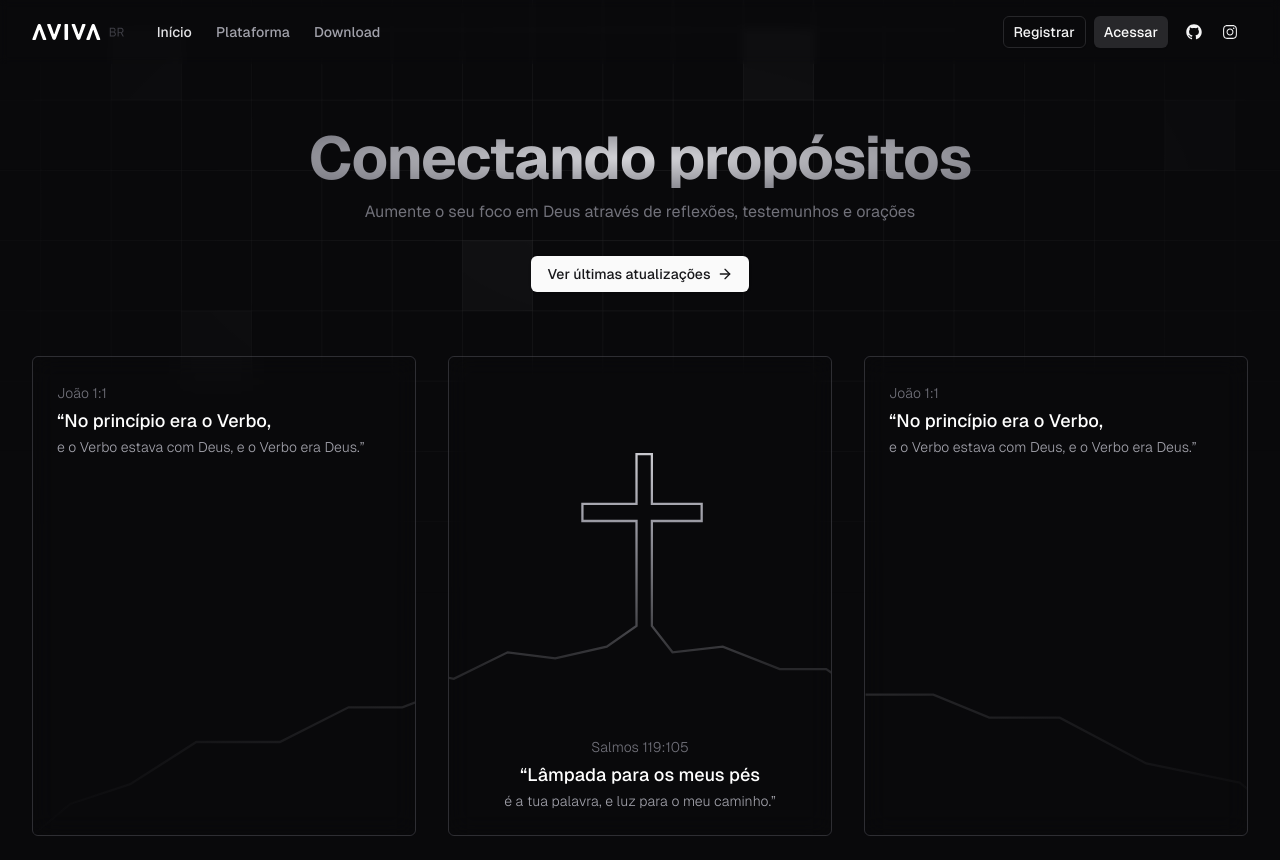
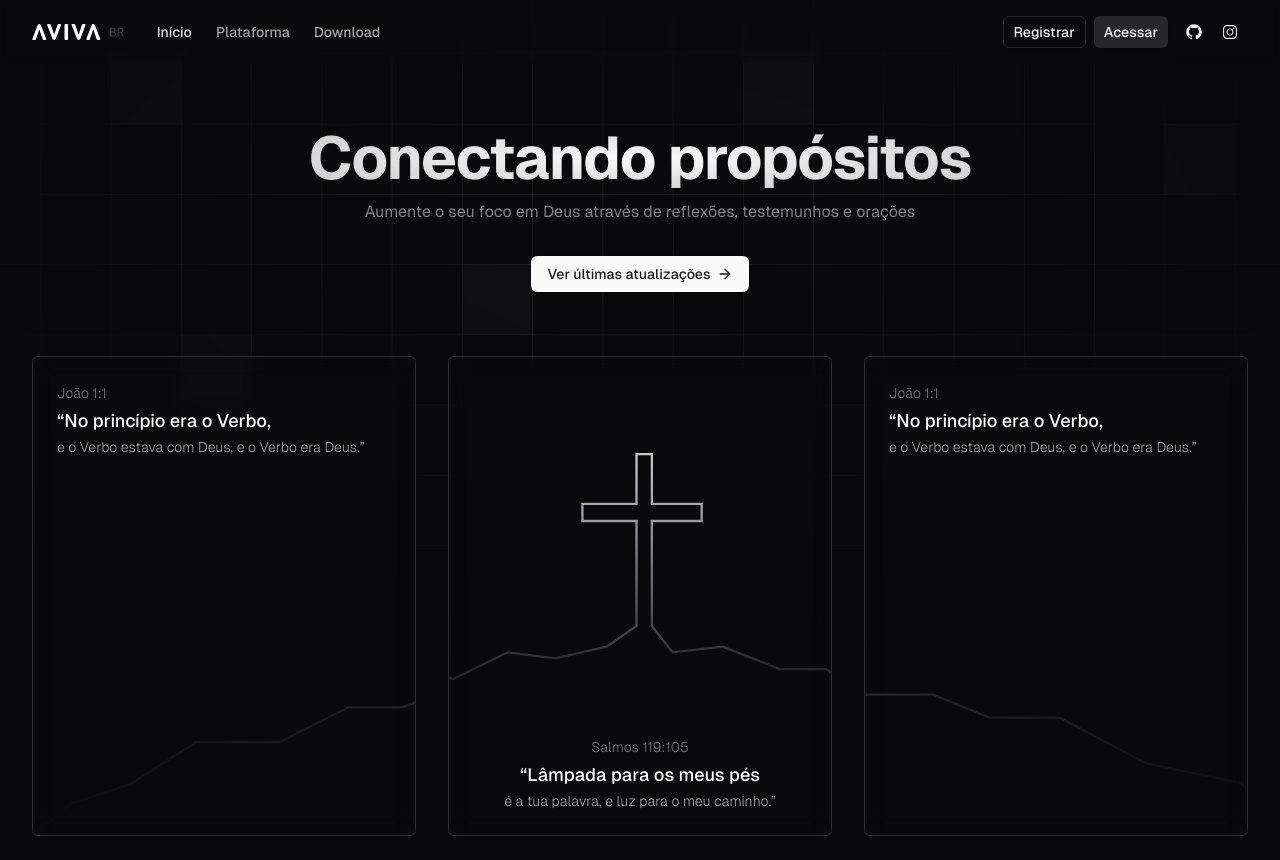
Before and after one commit to jvc22/aviva, a Next.js app: page / in a window 1280 px wide. Built offline with nearby package versions, Linux system fonts and the light colour scheme.

Commit message:
style: apply dynamic theme feat

```diff
--- a/src/app/layout.tsx
+++ b/src/app/layout.tsx
@@ -29,7 +29,7 @@ export default function RootLayout({
   return (
     <html lang="pt-BR">
       <body
-        className={`${geistSans.variable} ${geistMono.variable} overscroll-none font-geist antialiased`}
+        className={`${geistSans.variable} ${geistMono.variable} font-geist antialiased`}
       >
         <Providers>{children}</Providers>
       </body>
--- a/src/app/page.tsx
+++ b/src/app/page.tsx
@@ -8,8 +8,8 @@ import { Button } from '@/components/ui/button'
 
 export default function LandingPage() {
   return (
-    <div className="relative flex min-h-screen flex-col bg-zinc-950 text-zinc-100">
-      <div className="pointer-events-none absolute -top-12 bottom-0 left-0 right-0 z-0 transform bg-landing-bg bg-no-repeat max-md:bg-top md:left-0 lg:bg-contain" />
+    <div className="relative flex min-h-screen flex-col bg-background text-zinc-100">
+      <div className="pointer-events-none absolute -top-6 bottom-0 left-0 right-0 z-0 transform bg-landing-bg bg-top bg-no-repeat lg:bg-contain" />
 
       <Header />
 
@@ -19,17 +19,17 @@ export default function LandingPage() {
       >
         <div className="flex flex-col items-center gap-8">
           <div className="space-y-3 text-center">
-            <h1 className="bg-radial-gradient from-zinc-300 to-zinc-500 bg-clip-text text-5xl font-bold leading-none tracking-tight text-transparent md:text-6xl">
+            <h1 className="bg-radial-gradient from-foreground to-foreground/80 bg-clip-text text-5xl font-bold leading-none tracking-tight text-transparent lg:text-6xl">
               Conectando propósitos
             </h1>
 
-            <p className="text-zinc-500">
+            <p className="text-foreground/50">
               Aumente o seu foco em Deus através de reflexões, testemunhos e
               orações
             </p>
           </div>
 
-          <Button className="dark flex items-center gap-1.5">
+          <Button className="flex items-center gap-1.5">
             Ver últimas atualizações
             <ArrowRight />
           </Button>
```
